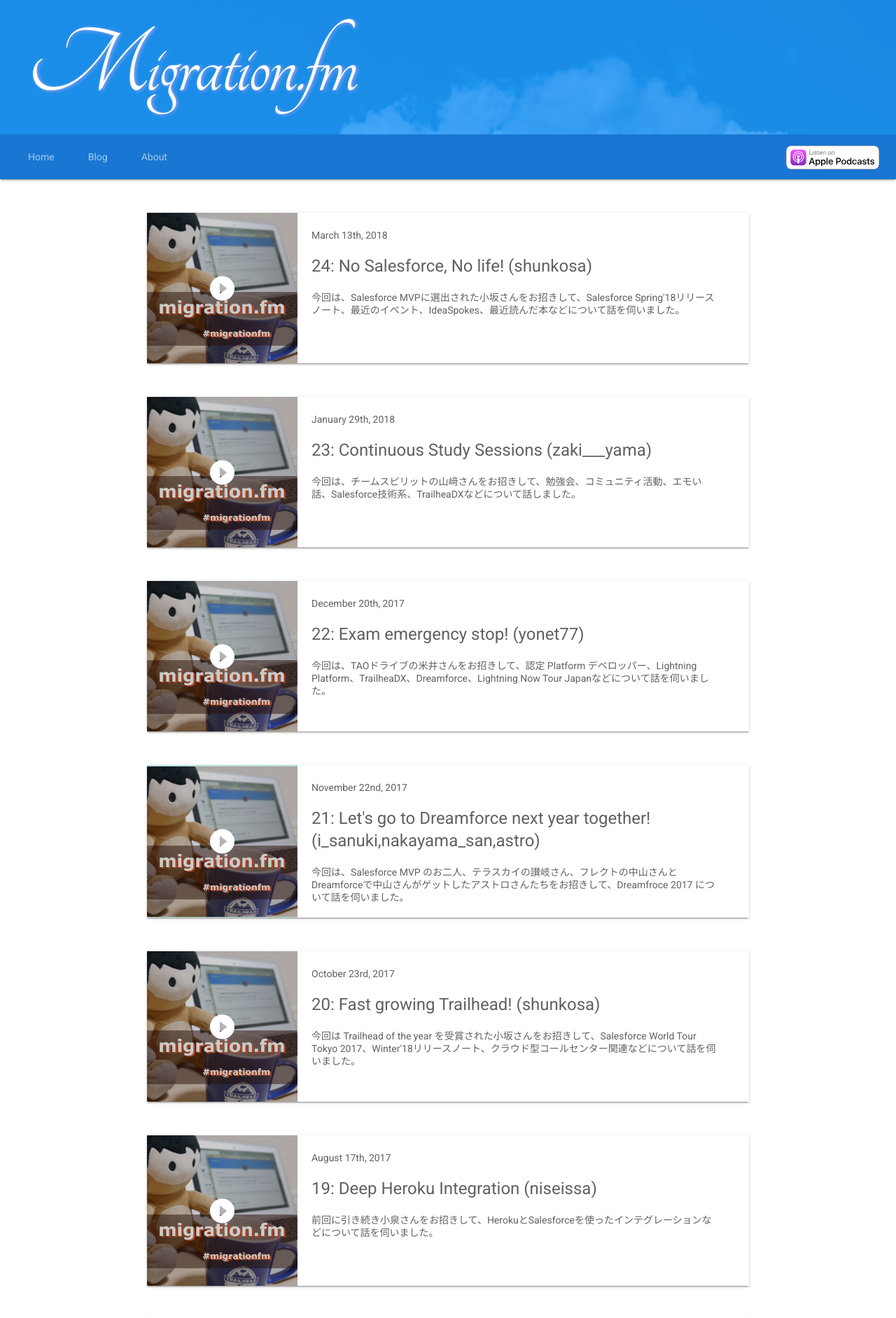
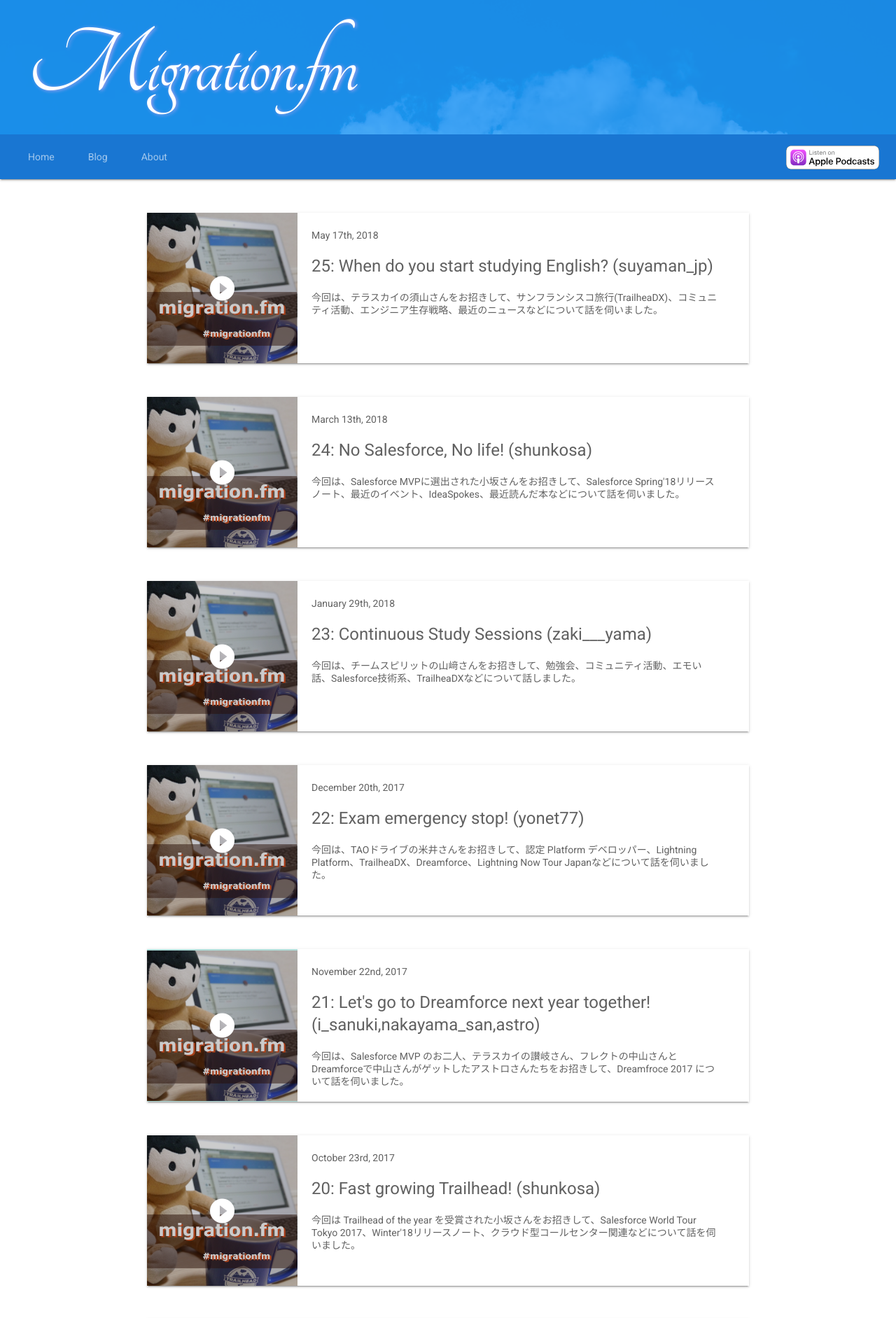
Before and after one commit to migrationfm/migrationfm.github.io, a Jekyll site: the page built from index.html, in a window 1280 px wide. Shown: the top 1883 px of the page at 70% size. Built offline with Jekyll 4.4.1, drawn with Linux system fonts in a browser that asks for light colours; nearby versions of some CDN libraries; the list of posts is cut into pages by our own code; some of the changed text lies outside the part shown.

Commit message:
post episode

```diff
--- /dev/null
+++ b/_posts/2018-05-17-025.md
@@ -0,0 +1,46 @@
+---
+layout: post
+title:  "25: When do you start studying English? (suyaman_jp)"
+date:   2018-05-17 0:00:00
+categories: Podcast
+speaker_list:
+ - name: Yosuke Suyama
+   image_url: https://pbs.twimg.com/profile_images/1641431319/cupsaru_400x400.jpg
+ - name: Akira Kuratani
+   image_url: https://pbs.twimg.com/profile_images/754365362808827904/Ig84TgbE_400x400.jpg
+link: http://media.blubrry.com/migrationfm/http://feeds.soundcloud.com/stream/445375470-migrationfm-25-when-do-you-start-studying-english-suyaman_jp.mp3
+soundcloud_url: "https://w.soundcloud.com/player/?url=https%3A//api.soundcloud.com/tracks/445375470%3Fsecret_token%3Ds-VUOyC&color=%23ff5500&auto_play=false&hide_related=false&show_comments=true&show_user=true&show_reposts=false&show_teaser=true"
+length: "30380464"
+description: "今回は、テラスカイの須山さんをお招きして、サンフランシスコ旅行(TrailheaDX)、コミュニティ活動、エンジニア生存戦略、最近のニュースなどについて話を伺いました。"
+podcastLength: "01:00:28"
+keywords: Salesforce, Trailhead, Engineer Career
+---
+
+# Show notes
+
+今回は、テラスカイの須山さんをお招きして、サンフランシスコ旅行(TrailheaDX)、コミュニティ活動、エンジニア生存戦略、最近のニュースなどについて話を伺いました。
+
+# サンフランシスコ旅行（ついでにTrailheaDX）の裏話
+- [TrailheaDX 2018](https://developer.salesforce.com/trailheadx)
+- [TrailheaDX 2018 Global Gatherings](https://www.meetup.com/ja-JP/Tokyo-Salesforce-Developer-Group/events/247044256/)
+- Uber
+- アルカトラズからの2階建てバス
+- 朝食やお土産とか
+- SWAG
+- Integration Cloud / Lightning Flow
+
+# コミュニティ活動
+- [Salesforce DG ルーキー会](https://sfdgr.connpass.com/)
+- 新グループ
+
+# エンジニアの生存戦略とか
+- Architect or Developer
+- 部署異動
+
+# Migration.fm Monthly News
+
+- [Migration.fm Monthly News / May, 2018](https://blog.migration.fm/migration-fm-monthly-news-may-2018-3014fe8e3289)
+- [Salesforce AIアプリコンテスト](https://developer.salesforce.com/ja/einstein_appscontest_2018)
+- [Trailheadスーパーバッジにチャレンジしよう – Reports & Dashboards Specialist のTipsと日本語訳](https://developer.salesforce.com/jpblogs/2018/04/reports_and_dashboards_superbadge/)
+- [Be a Builder](https://trailhead.salesforce.com/ja/offers/beabuilder)
+- [MuleSoftのAnyPoint Platformを知る](https://qiita.com/mokamoto/items/63d6323782c27e02fba6)
```
Also changed, not shown: speaker/AkiraKuratani.md (+1 -0 lines), speaker/YosukeSuyama.md (added, +12 -0 lines).
